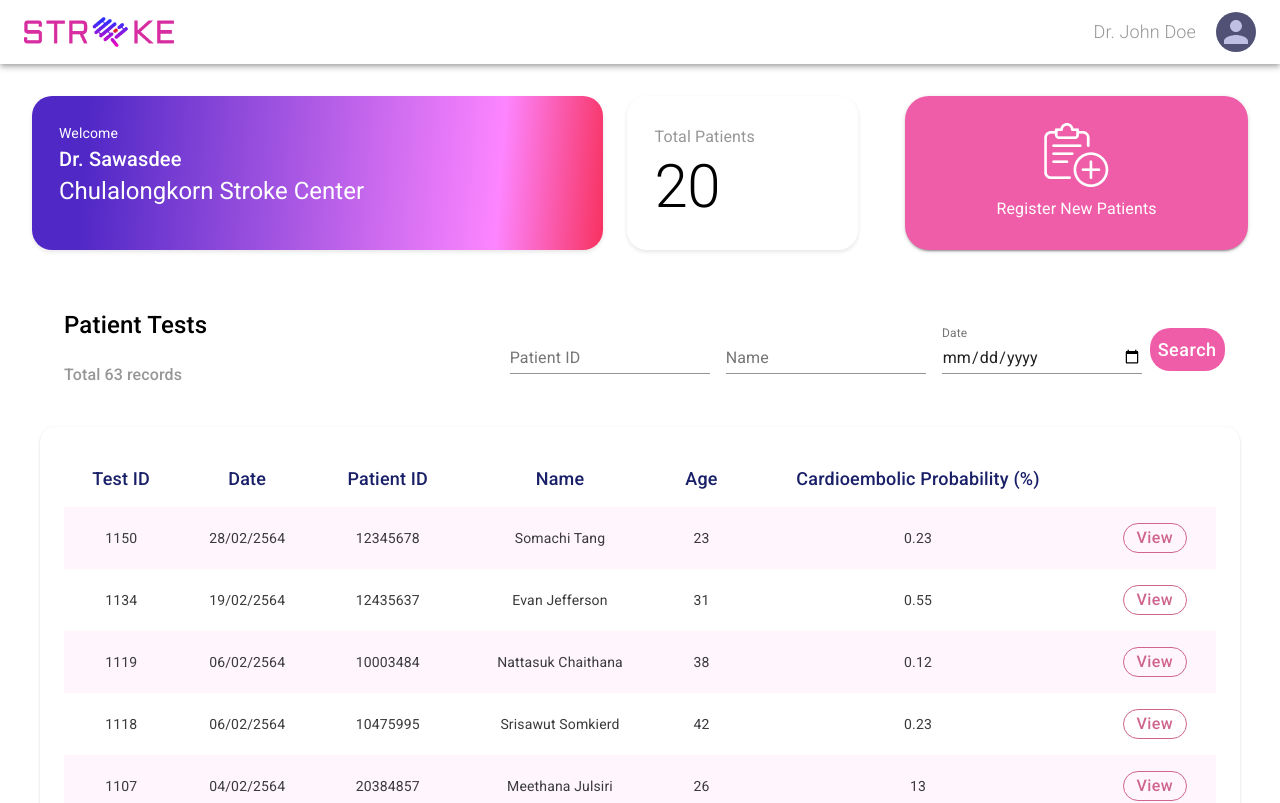
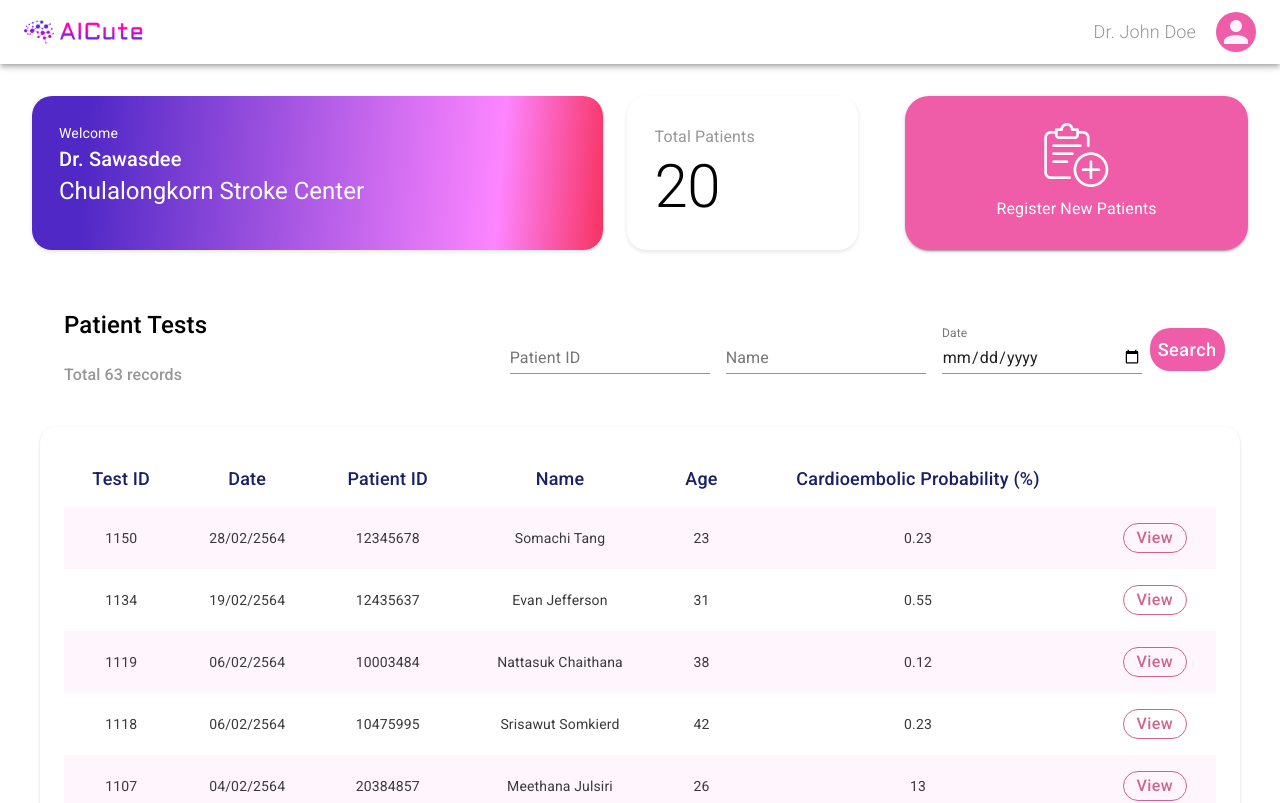
Before and after one commit to cu-devclub/app4stroke_front, a React (Create React App) app: page /home in a window 1280 px wide. Shown: the top 803 px of the page. Built offline with nearby package versions, Linux system fonts and the light colour scheme.

Commit message:
Change header style

```diff
--- a/src/Pages/HeaderFooter/Header.tsx
+++ b/src/Pages/HeaderFooter/Header.tsx
@@ -3,11 +3,10 @@ import { createStyles, makeStyles, Theme } from "@material-ui/core/styles";
 import AppBar from "@material-ui/core/AppBar";
 import Toolbar from "@material-ui/core/Toolbar";
 import Typography from "@material-ui/core/Typography";
-import strokeLogo from "../../Assets/stroke.png";
+import aiCuteLogo from "../../Assets/AICute.png";
 import PersonIcon from "@material-ui/icons/Person";
 import Avatar from "@material-ui/core/Avatar";
 
-//todo Style
 const useStyle = makeStyles((theme: Theme) =>
   createStyles({
     root: {
@@ -34,22 +33,21 @@ const useStyle = makeStyles((theme: Theme) =>
     icon: {
       margin: "auto",
       fontSize: "36px",
-      color: "#BEBFE2",
+      color: "#FFF3F9",
     },
     avatar: {
-      backgroundColor: "#505175",
+      backgroundColor: "#EF5DA8",
     },
   })
 );
 
-//todo Header
 const Header: React.FC = () => {
   const classes = useStyle();
   return (
     <div className={classes.root}>
       <AppBar position="static" color="inherit">
         <Toolbar className={classes.toolbar}>
-          <img src={strokeLogo} alt="icon" className={classes.logo} />
+          <img src={aiCuteLogo} alt="icon" className={classes.logo} />
           <Typography variant="h6" className={classes.name}>
             Dr. John Doe
           </Typography>
```
Also changed, not shown: src/assets/AICute.png (added), src/assets/stroke.png (deleted).
